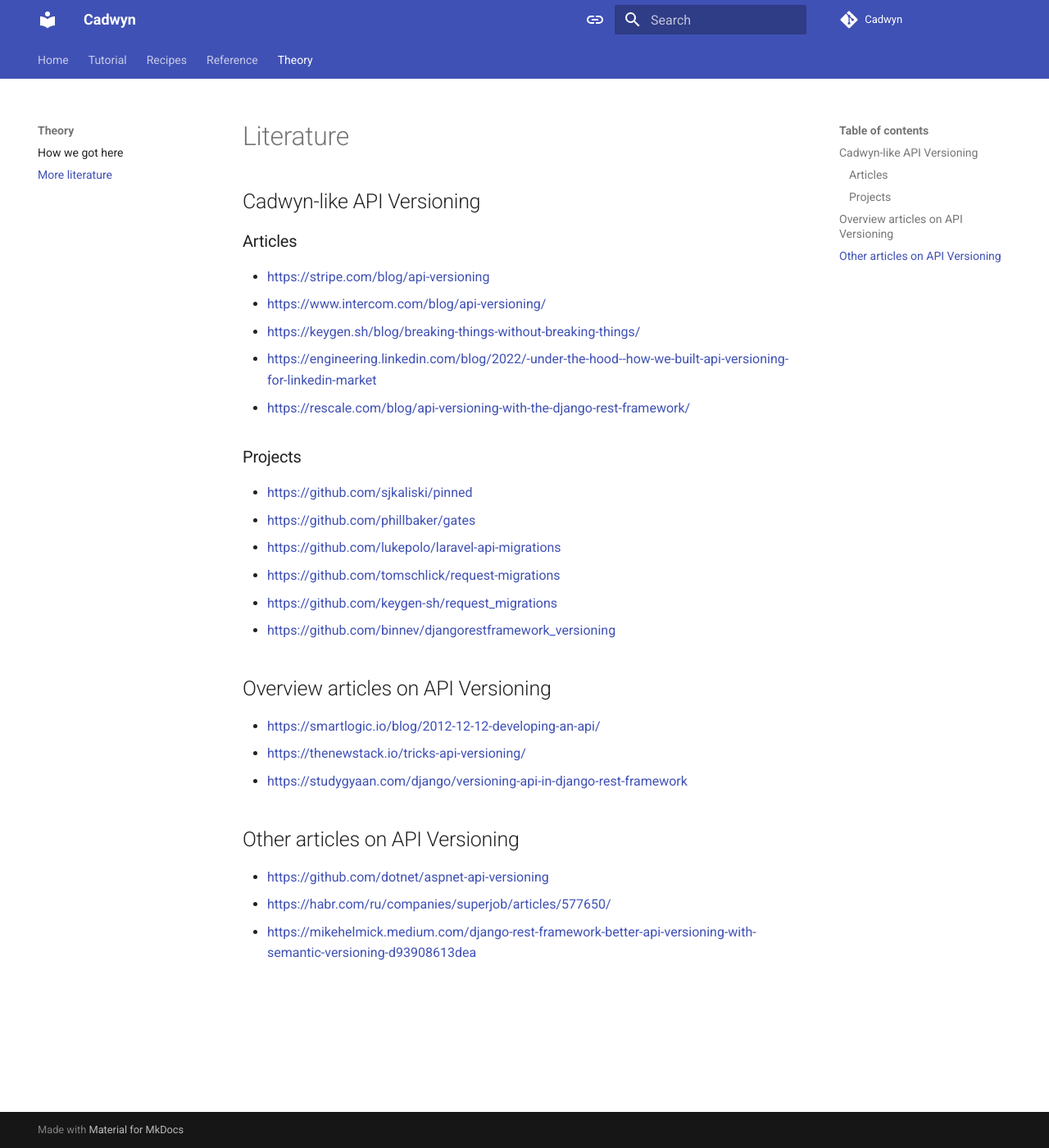
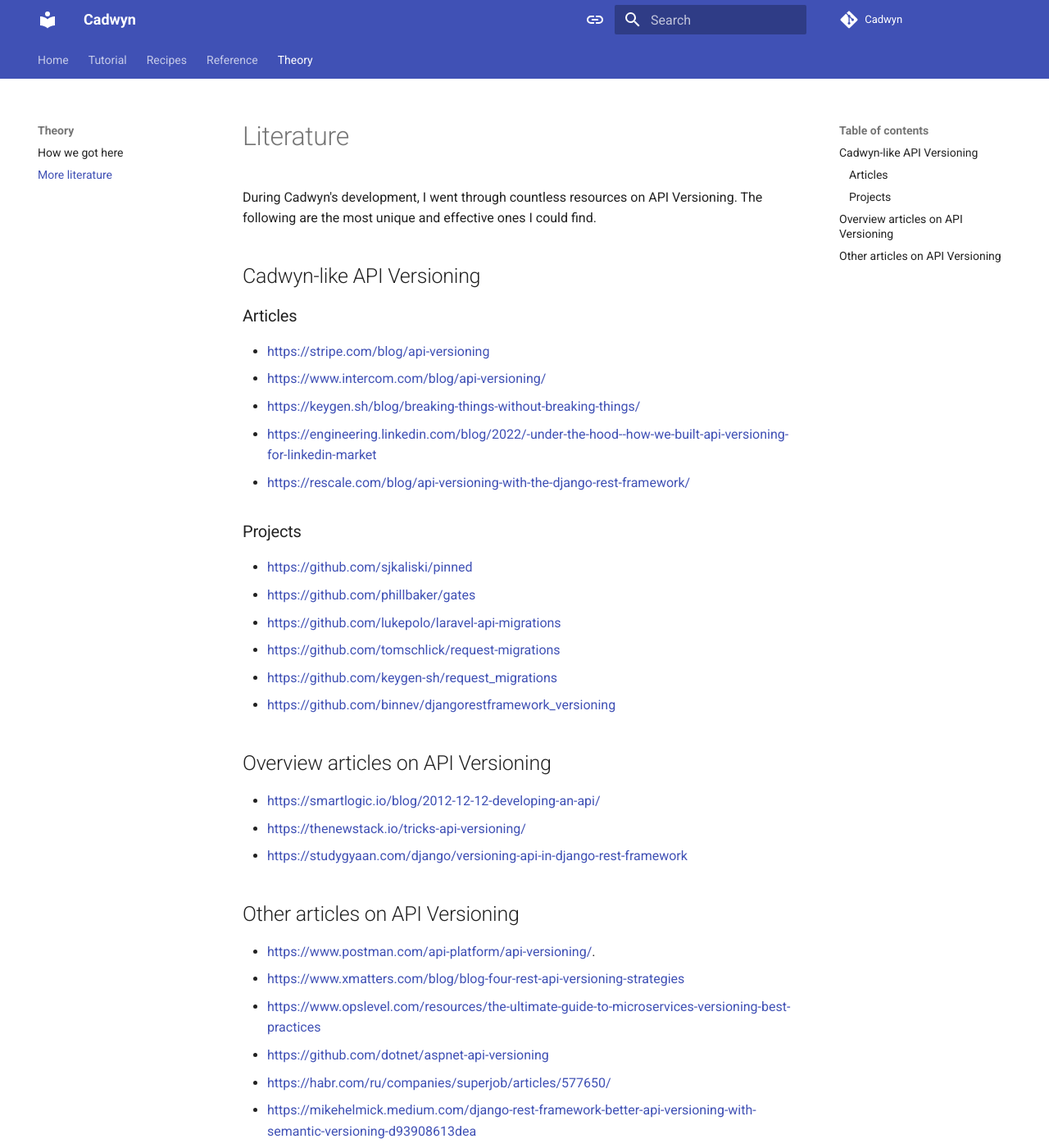
Before and after one commit to zmievsa/cadwyn, an MkDocs documentation site: the page built from docs/theory/literature.md, in a window 1280 px wide and 1400 px high. Shown: the whole window at 82% size. Built offline with MkDocs 1.6.1 and Material for MkDocs 9.7.7, drawn with Linux system fonts in a browser that asks for light colours; comment, search, counter and statistics services are not loaded.

Commit message:
Add a few more articles to api versioning literature

```diff
--- a/docs/theory/literature.md
+++ b/docs/theory/literature.md
@@ -1,4 +1,6 @@
 # Literature
+
+During Cadwyn's development, I went through countless resources on API Versioning. The following are the most unique and effective ones I could find.
 
 ## Cadwyn-like API Versioning
 
@@ -27,6 +29,9 @@
 
 ## Other articles on API Versioning
 
+* <https://www.postman.com/api-platform/api-versioning/>.
+* <https://www.xmatters.com/blog/blog-four-rest-api-versioning-strategies>
+* <https://www.opslevel.com/resources/the-ultimate-guide-to-microservices-versioning-best-practices>
 * <https://github.com/dotnet/aspnet-api-versioning>
 * <https://habr.com/ru/companies/superjob/articles/577650/>
 * <https://mikehelmick.medium.com/django-rest-framework-better-api-versioning-with-semantic-versioning-d93908613dea>
```
